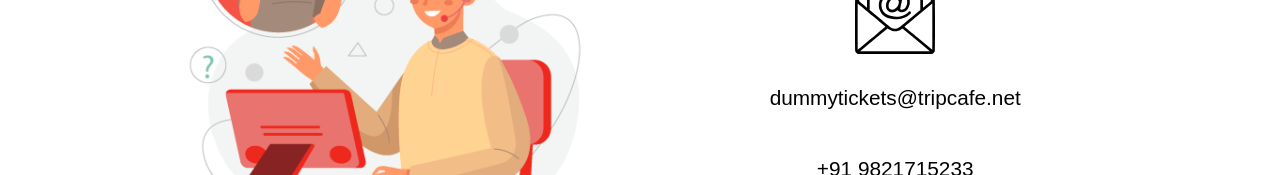
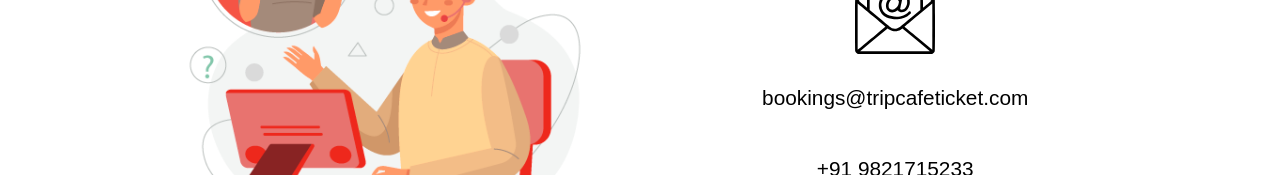
Before and after one commit to Anandraj2501/TripCafeTicket, a React (Create React App) app in the folder Frontend/: page /contact-us in a window 1280 px wide. Shown: the part 604-779 px from the top of the page. Built offline with nearby package versions, Linux system fonts and the light colour scheme; what @react-pdf/renderer would draw is missing.

Commit message:
UI Update

```diff
--- a/Frontend/src/Components/Contact/ContactUs.jsx
+++ b/Frontend/src/Components/Contact/ContactUs.jsx
@@ -35,7 +35,7 @@
             <div className="right sm:w-[100%] md:w-[40%] lg:w-[40%] xl:w-[40%] flex flex-col items-center justify-center gap-y-6 ">
               <div className=' w-full text-center grid gap-y-2'>
                 <div className='w-[80px] mx-[auto]'><img src='images/email.svg' alt='' /></div>
-                <a href="dummytickets@tripcafe.net" className="bg-[#fff] text-[#000000] text-[1.3rem] hover:text-[#fff] mx-[auto] inline-block hover:bg-[#cc2c21] p-3 px-6 mt-2 rounded-md text-center">dummytickets@tripcafe.net</a>
+                <a href="bookings@tripcafeticket.com" className="bg-[#fff] text-[#000000] text-[1.3rem] hover:text-[#fff] mx-[auto] inline-block hover:bg-[#cc2c21] p-3 px-6 mt-2 rounded-md text-center">bookings@tripcafeticket.com</a>
                 <a  href="tel:+919821715233" className="bg-[#fff] text-[#000000] text-[1.3rem] hover:text-[#fff] mx-[auto] inline-block hover:bg-[#cc2c21] p-3 px-6 mt-2 rounded-md text-center">+91 9821715233</a>
                 {/* <div className='flex items-center gap-2 mx-[auto] justify-center'><div className='w-[40px]'><img src='images/loction.svg' alt='' /></div><label>Office Address - 33 Office 2nd Floor, Supremework EROS City Square, Sector 49 Gurgaon Haryana 122018</label></div> */}
                 <div className='flex items-center gap-2 mx-[auto] justify-center'><div className='w-[40px]'></div><label>Office Address - 4/1, Prem Nagar, Janakpuri, New Delhi, Delhi, 110058</label></div>
--- a/Frontend/src/Components/Dummy-Tickets/DummyTickets.jsx
+++ b/Frontend/src/Components/Dummy-Tickets/DummyTickets.jsx
@@ -21,7 +21,7 @@
           <div className="container mx-auto px-4 sm:px-6 md:px-8 lg:px-10 xl:px-12 2xl:px-16">
             {/* Mobile View - Title followed by search form */}
             <div className="flex lg:hidden flex-col items-center text-center">
-              <h1 className="text-2xl sm:text-4xl font-bold mb-6">
+              <h1 className="text-xl sm:text-4xl font-bold mb-6">
                 Get Verified Flight & Hotel Booking for Only ₹500
               </h1>
               <div className="w-full">
@@ -38,7 +38,7 @@
 
               {/* Content - Bottom on mobile (centered), left on desktop */}
               <div className="w-full order-2 lg:order-1 lg:w-[60%] flex flex-col items-center text-center lg:items-start lg:text-left justify-center gap-y-4 md:gap-y-6">
-                <h1 className="text-3xl sm:text-4xl md:text-5xl lg:text-6xl font-bold leading-tight">
+                <h1 className="text-2xl sm:text-4xl md:text-5xl lg:text-6xl font-bold leading-tight">
                   Get Verified Flight & Hotel Booking for Only ₹500
                 </h1>
                 <p className="text-[#333] text-lg sm:text-xl font-medium max-w-[600px]">
--- a/Frontend/src/Components/Payment/HotelPaymentSuccess.jsx
+++ b/Frontend/src/Components/Payment/HotelPaymentSuccess.jsx
@@ -71,7 +71,7 @@
                             <div className="w-full">
                                 <h1 className="text-2xl font-bold mb-4">Hello, {bookingdata?.contactDetails.name}!</h1>
                                 <p>Your Dummy Hotel Ticket for {bookingdata?.city} Booking Payment is <span className=" text-red-500 font-bold">Failed</span>. Sorry for the inconvenience caused, you can try making the payment on TripCafeTicket Holiday's UPI ID: <span className=" font-bold">m22ixzctr8tty@ybl
-                                </span>  Once You make payment then please share the screenshot of your payment proof on  <span className=" font-bold">dummytickets@tripcafe.net</span>, this will help us to send you ticket ASAP to you on your email id. </p>
+                                </span>  Once You make payment then please share the screenshot of your payment proof on  <span className=" font-bold">bookings@tripcafeticket.com</span>, this will help us to send you ticket ASAP to you on your email id. </p>
                             </div>
                             <h2 className="text-xl font-semibold mb-4">Payment Details</h2>
                             <div className="payment-details">
--- a/Frontend/src/Components/Payment/PaymentSuccess.jsx
+++ b/Frontend/src/Components/Payment/PaymentSuccess.jsx
@@ -124,7 +124,7 @@
                 <ul>
                   <li>📞 Contact Support: +91 9821715233</li>
                   <li>💬 WhatsApp: Click Here</li>
-                  <li>📧 Email: dummytickets@tripcafe.net</li>
+                  <li>📧 Email: bookings@tripcafeticket.com</li>
                 </ul>
 
               </div>
```
